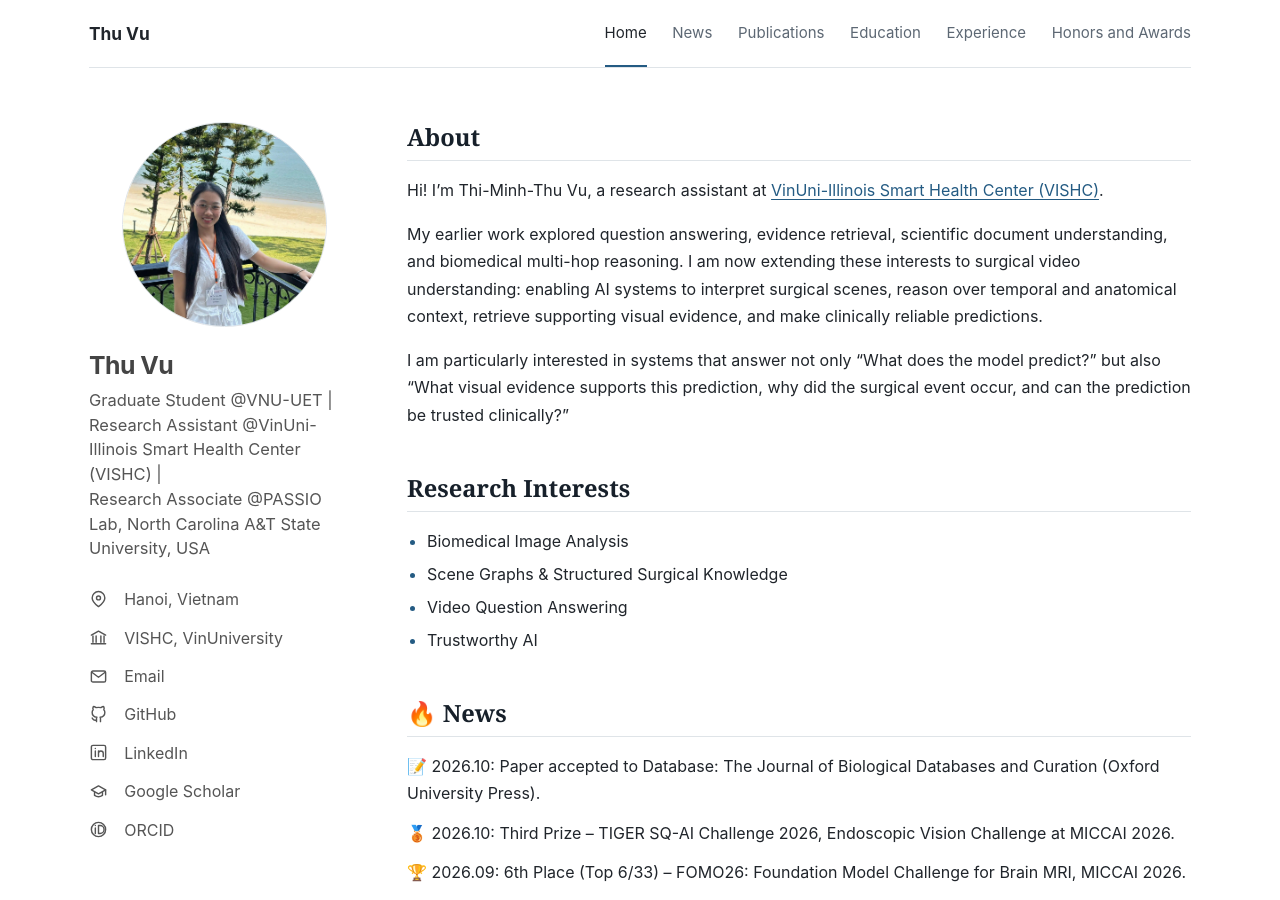
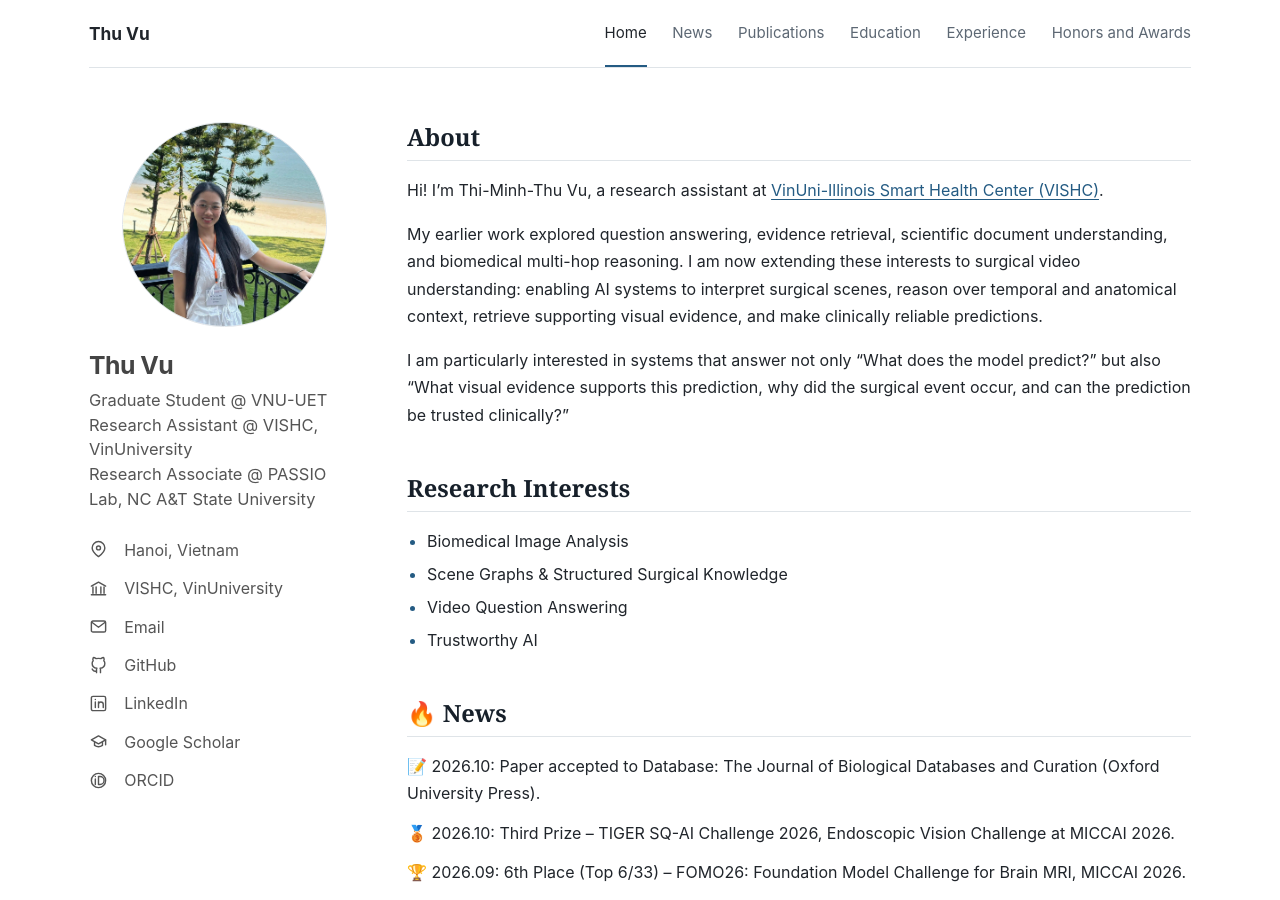
Before and after one commit to ThiMinhThuVu/ThiMinhThuVu.github.io, a Jekyll site: the page built from index.md, in a window 1280 px wide and 900 px high. Built offline with Jekyll 4.4.1, drawn with Linux system fonts in a browser that asks for light colours.

Commit message:
Refine sidebar roles and university affiliation

```diff
--- a/_data/profile.yml
+++ b/_data/profile.yml
@@ -1,10 +1,10 @@
 # Edit personal details here; pages and the sidebar read from this file.
 name: "Thu Vu"
-title: "Graduate Student @VNU-UET"
+title: "Graduate Student @ VNU-UET"
 roles:
-  - "Graduate Student @VNU-UET |"
-  - "Research Assistant @VinUni-Illinois Smart Health Center (VISHC) |"
-  - "Research Associate @PASSIO Lab, North Carolina A&T State University, USA"
+  - "Graduate Student @ VNU-UET"
+  - "Research Assistant @ VISHC, VinUniversity"
+  - "Research Associate @ PASSIO Lab, NC A&T State University"
 email: "vuthiminhthu04@gmail.com"
 github: "https://github.com/ThiMinhThuVu"
 linkedin: "https://www.linkedin.com/in/thu-vu-minh-25b85b247/"
```
